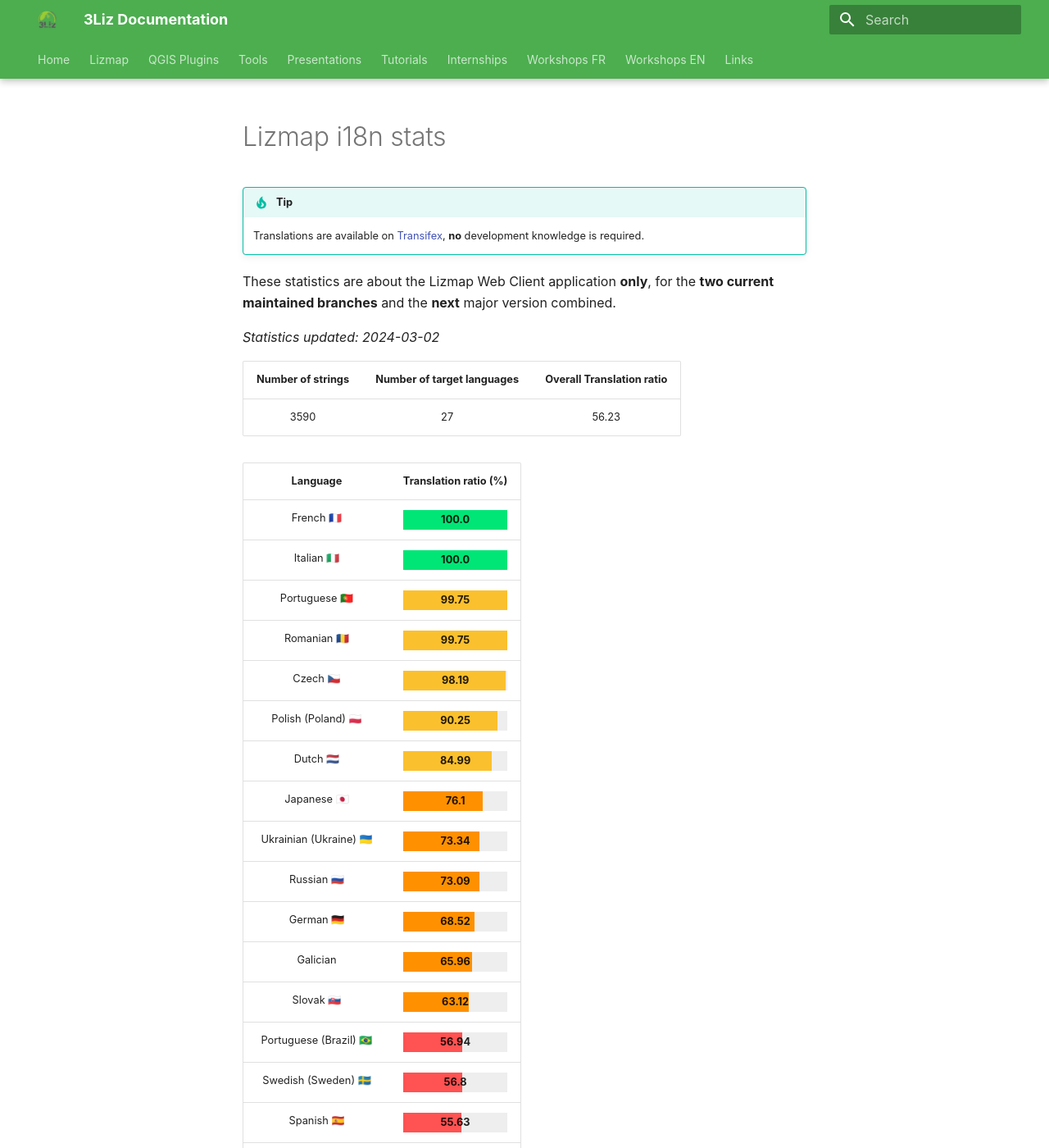
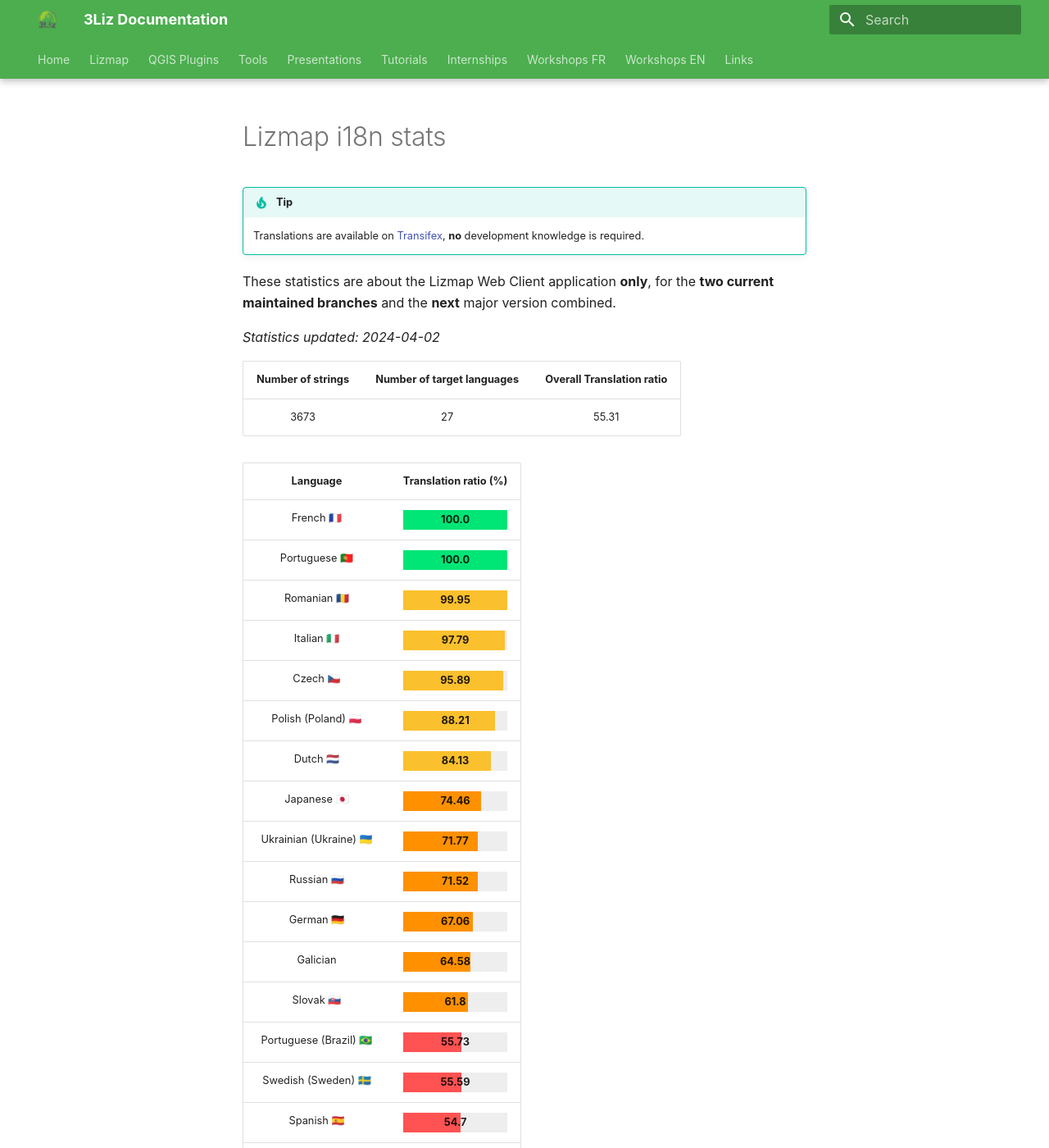
Before and after one commit to 3liz/3liz.github.io, an MkDocs documentation site: the page built from docs/lizmap-i18n-stats.md, in a window 1280 px wide and 1400 px high. Shown: the whole window at 82% size. Built offline with MkDocs 1.6.1 and Material for MkDocs 9.7.7, drawn with Linux system fonts in a browser that asks for light colours; nearby versions of some CDN libraries; some of the changed text lies outside the part shown.

Commit message:
Update statistics from Transifex Lizmap Web Client

```diff
--- a/docs/lizmap-i18n-stats.md
+++ b/docs/lizmap-i18n-stats.md
@@ -10,38 +10,38 @@
 These statistics are about the Lizmap Web Client application **only**, for the **two current
 maintained branches** and the **next** major version combined.
 
-*Statistics updated: 2024-03-02*
+*Statistics updated: 2024-04-02*
 
 | Number of strings | Number of target languages | Overall Translation ratio |
 |:-:|:-:|:-:|
-3590|27|56.23
+3673|27|55.31
 
 | Language | Translation ratio (%) |
 |:-:|:-:|
 French 🇫🇷 |[=100.0% "100.0"]|
-Italian 🇮🇹 |[=100.0% "100.0"]|
-Portuguese 🇵🇹 |[=99.75% "99.75"]|
-Romanian 🇷🇴 |[=99.75% "99.75"]|
-Czech 🇨🇿 |[=98.19% "98.19"]|
-Polish (Poland) 🇵🇱 |[=90.25% "90.25"]|
-Dutch 🇳🇱 |[=84.99% "84.99"]|
-Japanese 🇯🇵 |[=76.1% "76.1"]|
-Ukrainian (Ukraine) 🇺🇦 |[=73.34% "73.34"]|
-Russian 🇷🇺 |[=73.09% "73.09"]|
-German 🇩🇪 |[=68.52% "68.52"]|
-Galician  |[=65.96% "65.96"]|
-Slovak 🇸🇰 |[=63.12% "63.12"]|
-Portuguese (Brazil) 🇧🇷 |[=56.94% "56.94"]|
-Swedish (Sweden) 🇸🇪 |[=56.8% "56.8"]|
-Spanish 🇪🇸 |[=55.63% "55.63"]|
-Slovenian 🇸🇮 |[=49.72% "49.72"]|
-Hungarian (Hungary) 🇭🇺 |[=49.36% "49.36"]|
-Finnish 🇫🇮 |[=46.04% "46.04"]|
-Basque  |[=32.51% "32.51"]|
-Greek 🇬🇷 |[=26.21% "26.21"]|
-Bulgarian 🇧🇬 |[=24.18% "24.18"]|
-Norwegian 🇳🇴 |[=16.63% "16.63"]|
-Spanish (Argentina) 🇦🇷 |[=5.57% "5.57"]|
-Indonesian 🇮🇩 |[=4.32% "4.32"]|
+Portuguese 🇵🇹 |[=100.0% "100.0"]|
+Romanian 🇷🇴 |[=99.95% "99.95"]|
+Italian 🇮🇹 |[=97.79% "97.79"]|
+Czech 🇨🇿 |[=95.89% "95.89"]|
+Polish (Poland) 🇵🇱 |[=88.21% "88.21"]|
+Dutch 🇳🇱 |[=84.13% "84.13"]|
+Japanese 🇯🇵 |[=74.46% "74.46"]|
+Ukrainian (Ukraine) 🇺🇦 |[=71.77% "71.77"]|
+Russian 🇷🇺 |[=71.52% "71.52"]|
+German 🇩🇪 |[=67.06% "67.06"]|
+Galician  |[=64.58% "64.58"]|
+Slovak 🇸🇰 |[=61.8% "61.8"]|
+Portuguese (Brazil) 🇧🇷 |[=55.73% "55.73"]|
+Swedish (Sweden) 🇸🇪 |[=55.59% "55.59"]|
+Spanish 🇪🇸 |[=54.7% "54.7"]|
+Slovenian 🇸🇮 |[=48.68% "48.68"]|
+Hungarian (Hungary) 🇭🇺 |[=48.3% "48.3"]|
+Finnish 🇫🇮 |[=45.06% "45.06"]|
+Basque  |[=31.83% "31.83"]|
+Greek 🇬🇷 |[=25.62% "25.62"]|
+Bulgarian 🇧🇬 |[=23.69% "23.69"]|
+Norwegian 🇳🇴 |[=16.28% "16.28"]|
+Spanish (Argentina) 🇦🇷 |[=5.45% "5.45"]|
+Indonesian 🇮🇩 |[=4.22% "4.22"]|
 Serbian (Cyrillic) 🇷🇸 |[=1.2% "1.2"]|
 Vietnamese (Viet Nam)  |[=0.0% "0.0"]|
```
